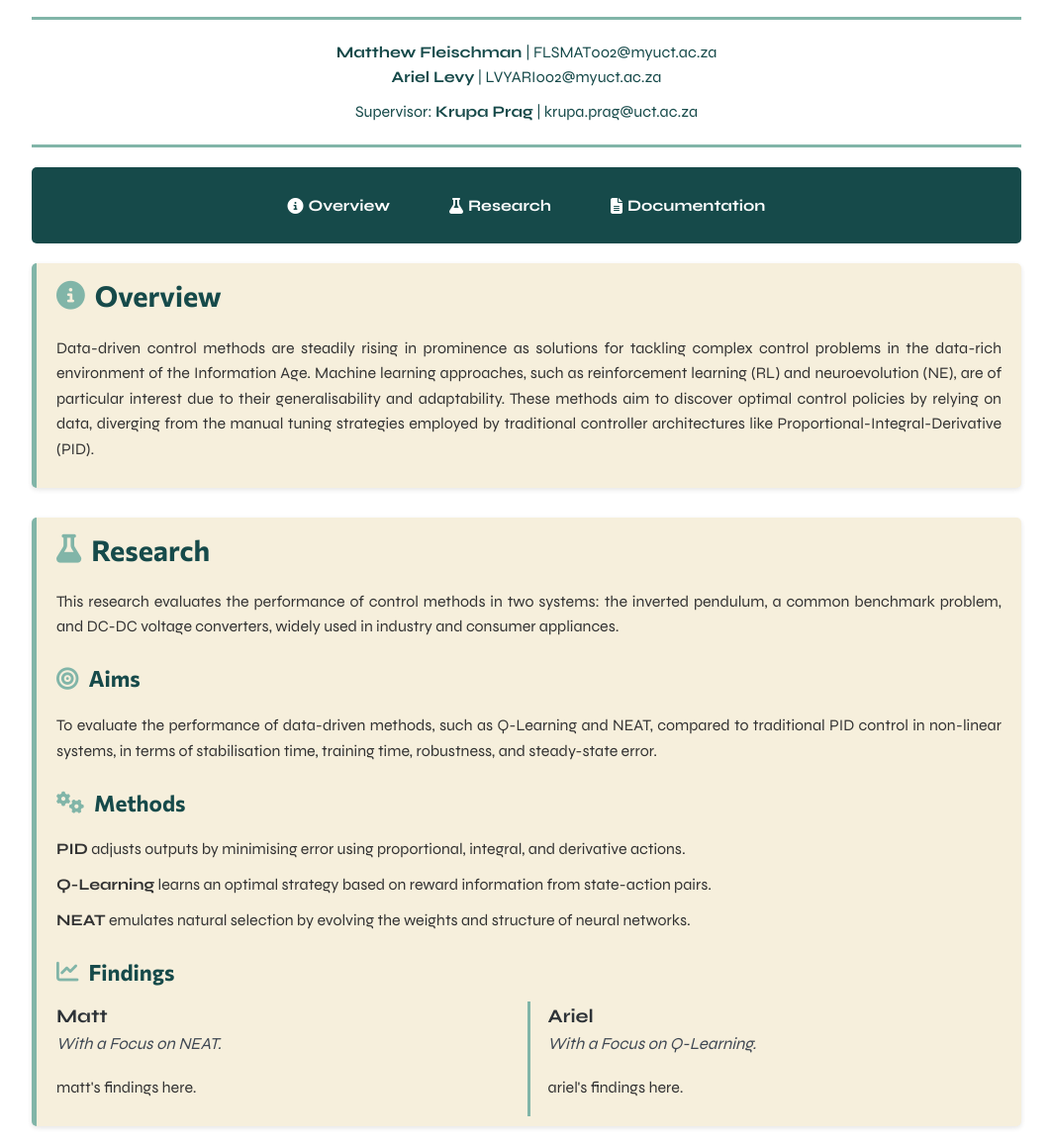
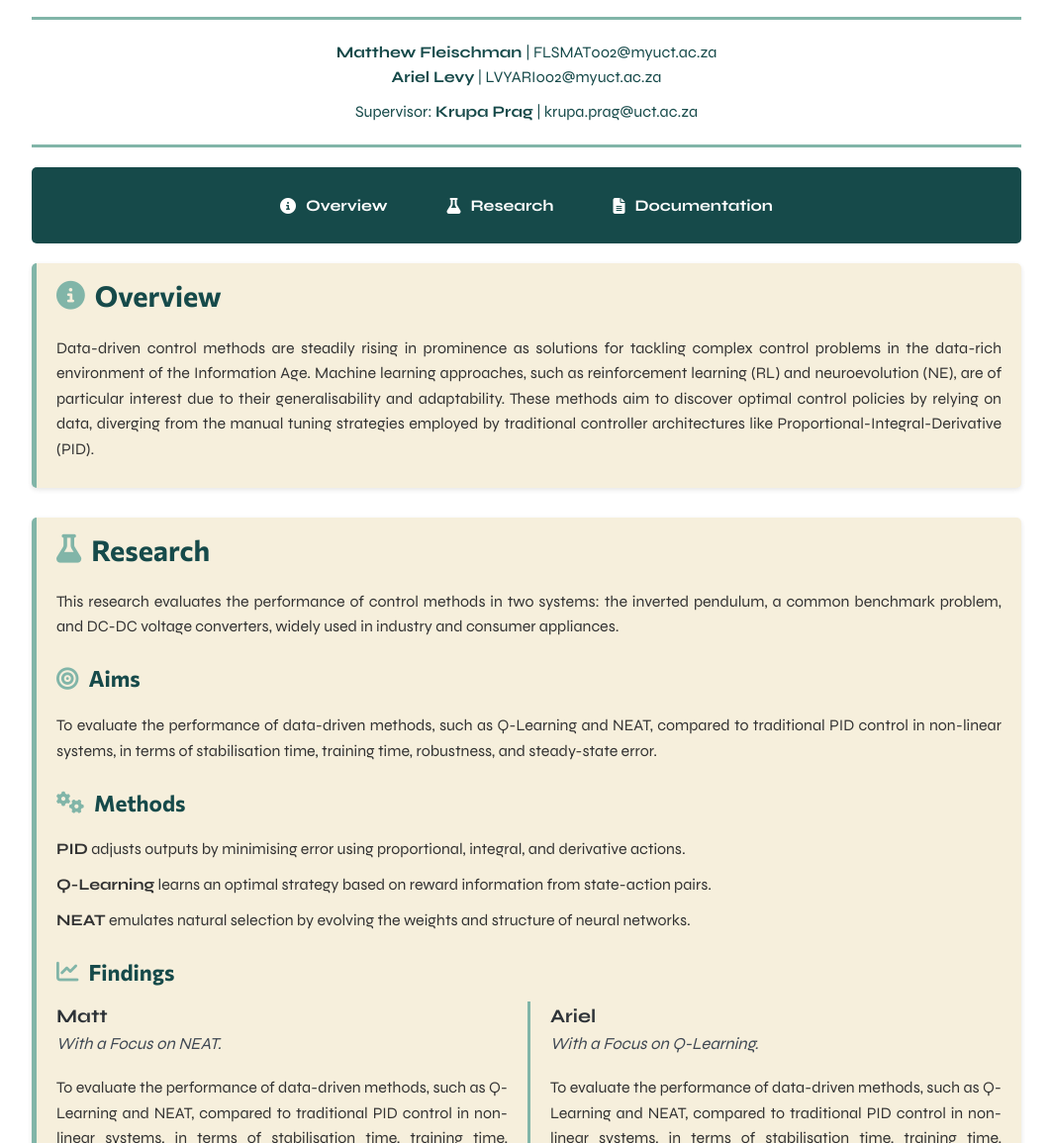
Before and after one commit to AJ-Levy/Data-Driven-Control, a plain HTML site: page index.html in a window 1280 px wide. Shown: the part 145-1300 px from the top of the page at 99% size, without its empty margins (108-1171 px from the left). Drawn offline with Linux system fonts and the light colour scheme.

Commit message:
small changes

```diff
--- a/index.html
+++ b/index.html
@@ -158,6 +158,7 @@
             width: 3px;
             background-color: #81b5a8;
             height: auto;
+            margin: 0 20px;
             align-self: stretch;
         }
         nav ul {
@@ -178,7 +179,7 @@
             white-space: nowrap;
         }
         nav ul li a i {
-            margin-right: 5px;
+            margin-right: 10px;
         }
         nav ul li a:hover {
             color: #81b5a8;
@@ -254,13 +255,13 @@
                 <div class="findings-column">
                     <h4>Matt</h4>
                     <h5 class="focus-heading">With a Focus on NEAT.</h5>
-                    <p>matt's findings here.</p>
+                    <p>To evaluate the performance of data-driven methods, such as Q-Learning and NEAT, compared to traditional PID control in non-linear systems, in terms of stabilisation time, training time, robustness, and steady-state error</p>
                 </div>
                 <div class="findings-divider"></div>
                 <div class="findings-column">
                     <h4>Ariel</h4>
                     <h5 class="focus-heading">With a Focus on Q-Learning.</h5>
-                    <p>ariel's findings here.</p>
+                    <p>To evaluate the performance of data-driven methods, such as Q-Learning and NEAT, compared to traditional PID control in non-linear systems, in terms of stabilisation time, training time, robustness, and steady-state error</p>
                 </div>
             </div>
         </section>
```
